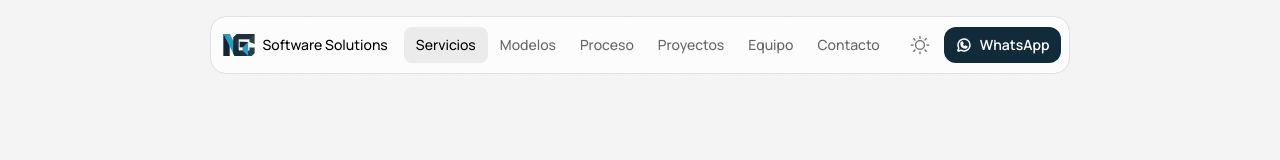
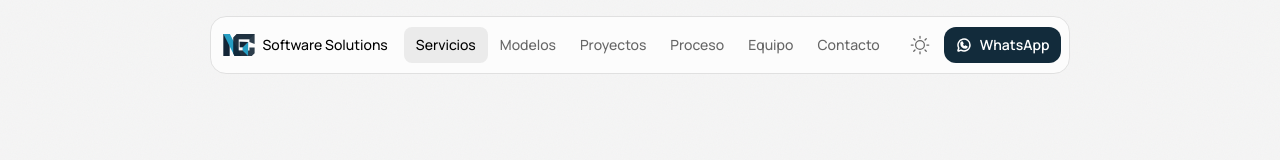
Before and after one commit to ngc-software-solutions/ngc-official-site, a Next.js app: page / in a window 1280 px wide. Shown: the top 160 px of the page. Built offline with nearby package versions, Linux system fonts and the light colour scheme; what tailwind-animations would draw is missing.

Commit message:
feat: reorder navigation items for improved user flow

```diff
--- a/src/app/page.tsx
+++ b/src/app/page.tsx
@@ -19,8 +19,8 @@ export default function Home() {
       <Services />
       <Tagline />
       <Models />
+      <Portfolio />
       <Workflow />
-      <Portfolio />
       <Team />
       <Contact />
       <Footer />
--- a/src/components/ui/Navbar.tsx
+++ b/src/components/ui/Navbar.tsx
@@ -10,8 +10,8 @@ import { siteMetadata } from "@/lib/data/metadata";
 const navItems = [
   { id: "servicios", label: "Servicios" },
   { id: "modelos", label: "Modelos" },
+  { id: "portafolio", label: "Proyectos" },
   { id: "proceso", label: "Proceso" },
-  { id: "portafolio", label: "Proyectos" },
   { id: "equipo", label: "Equipo" },
   { id: "contacto", label: "Contacto" },
 ];
```
